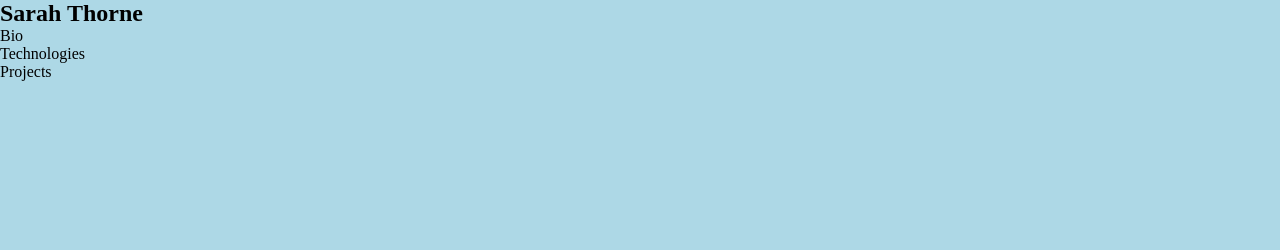
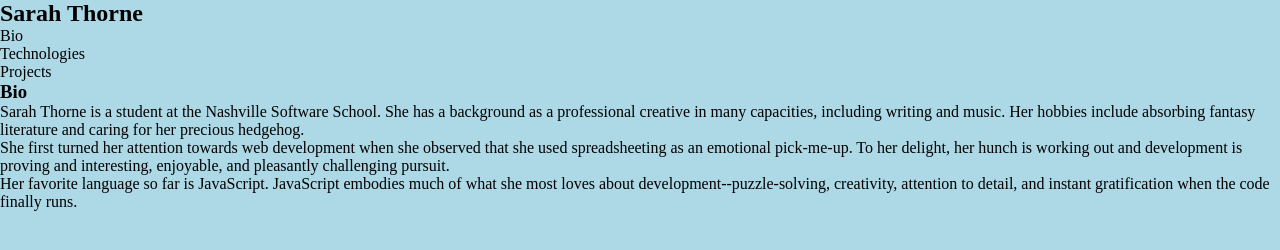
Before and after one commit to sarahjulesthorne/personal-bio-site, a plain HTML site: page index.html in a window 1280 px wide. Drawn offline with Linux system fonts and the light colour scheme.

Commit message:
added bio html

```diff
--- a/index.html
+++ b/index.html
@@ -15,8 +15,16 @@
 <li><a id="navToTechnologies">Technologies</a></li>
 <li><a id="navToProjects">Projects</a></li>
             </ul>
+        </nav>
+        <div class="fullPage" id="bioPage">
+<header>
+    <h3>Bio</h3>
+</header>
+<p>Sarah Thorne is a student at the Nashville Software School. She has a background as a professional creative in many capacities, including writing and music. Her hobbies include absorbing fantasy literature and caring for her precious hedgehog.</p>
+<p>She first turned her attention towards web development when she observed that she used spreadsheeting as an emotional pick-me-up. To her delight, her hunch is working out and development is proving and interesting, enjoyable, and pleasantly challenging pursuit.</p>
+<p>Her favorite language so far is JavaScript. JavaScript embodies much of what she most loves about development--puzzle-solving, creativity, attention to detail, and instant gratification when the code finally runs.</p>
+           </div>
 
-        </nav>
         <script src="./main.js"></script>
     </body>
 </html>
```
